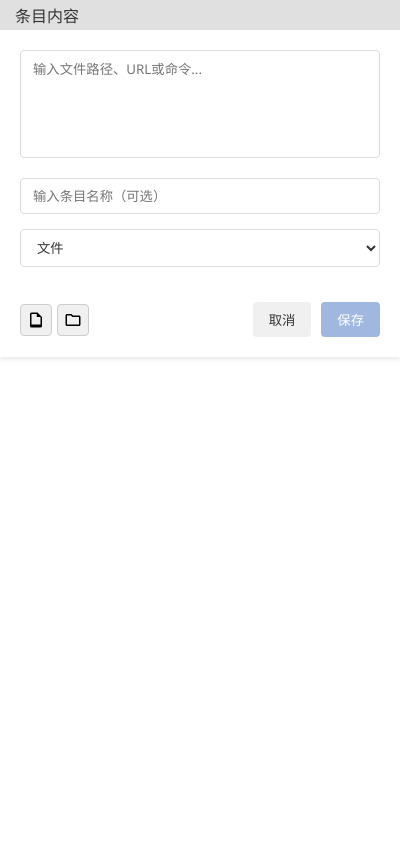
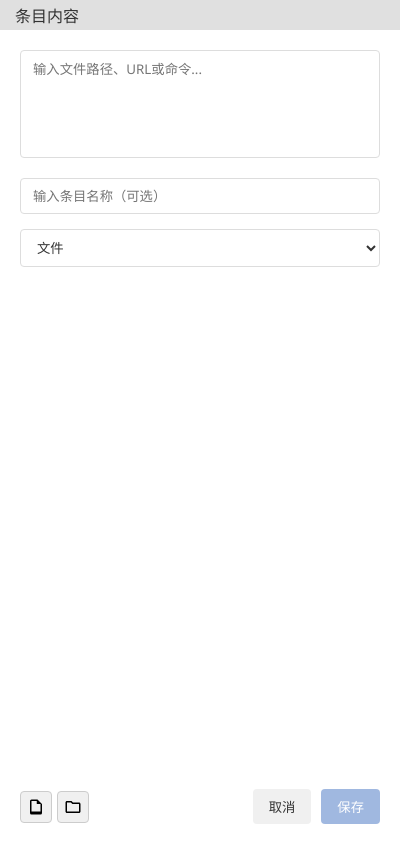
Before and after one commit to SolarianZ/launcher-app-electron, an Electron app: page src/renderer/edit-item.html in a window 400 px wide. Drawn offline with Linux system fonts and the light colour scheme; no server answers.

Commit message:
feat(ui): 调整添加项目窗口高度，确保模态框填满视口高度并优化内容布局

```diff
--- a/src/main/window-manager.js
+++ b/src/main/window-manager.js
@@ -152,7 +152,7 @@ function createAddItemWindow() {
 
   addItemWindow = new BrowserWindow({
     width: 400,
-    height: 400,
+    height: 350,
     resizable: false,
     frame: false,
     modal: true,
--- a/src/renderer/css/styles.css
+++ b/src/renderer/css/styles.css
@@ -408,6 +408,7 @@ body {
     /* width: 400px; */
     max-width: 100vw;
     max-height: 100vh;
+    height: 100vh; /* 确保模态框填满整个视口高度 */
     background-color: var(--card-bg);
     /* border-radius: 8px; */
     overflow: hidden;
@@ -428,6 +429,7 @@ body {
 }
 
 .modal-content {
+    flex: 1; /* 让内容区域占据剩余空间 */
     display: flex;
     flex-direction: column;
     padding: 20px;
--- a/src/renderer/edit-item.html
+++ b/src/renderer/edit-item.html
@@ -105,7 +105,7 @@
                 </select>
             </div>
             <!-- 按钮组 - 包含文件选择按钮和操作按钮 -->
-            <div class="button-group">
+            <div class="button-group" style="margin-top: auto;">
                 <!-- 文件和文件夹选择按钮 -->
                 <div class="file-buttons">
                     <!-- 文件选择按钮 -->
```
